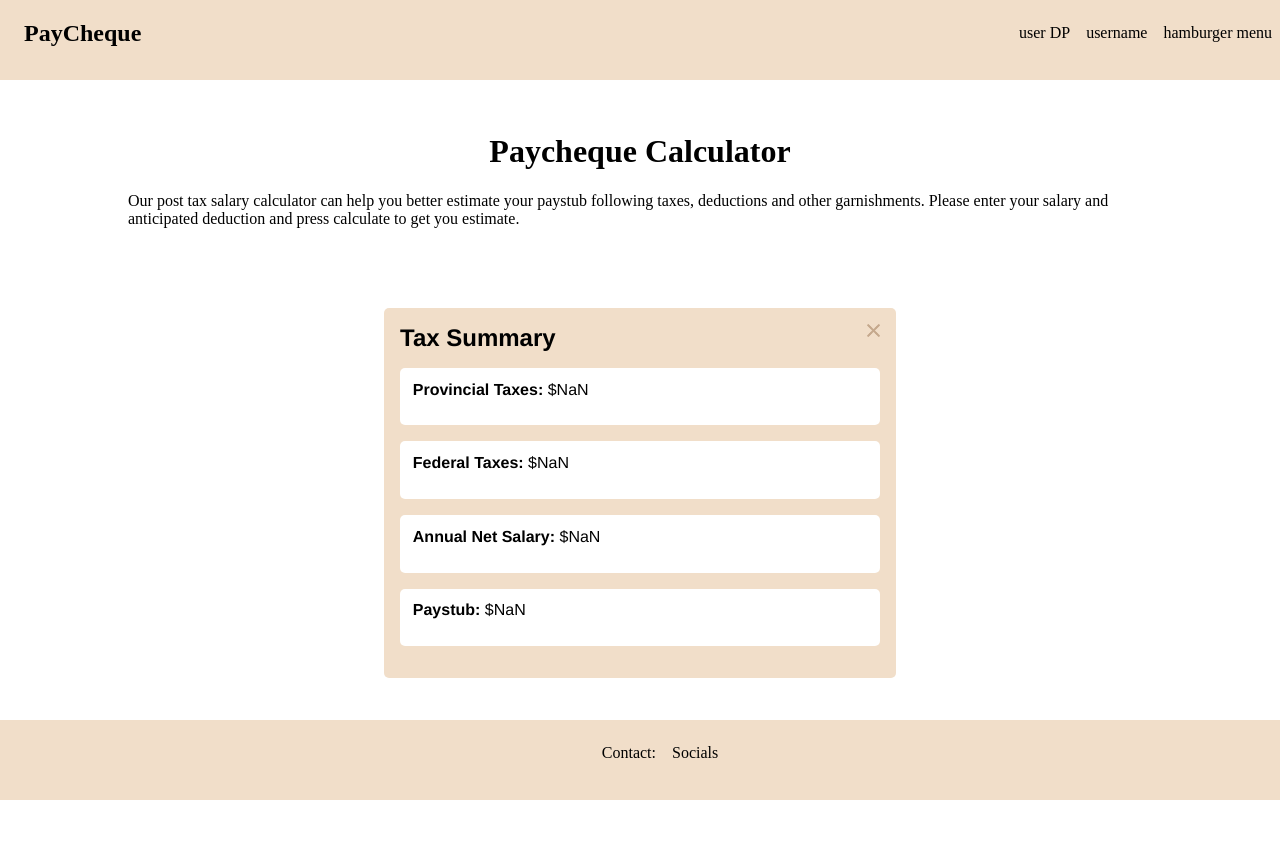
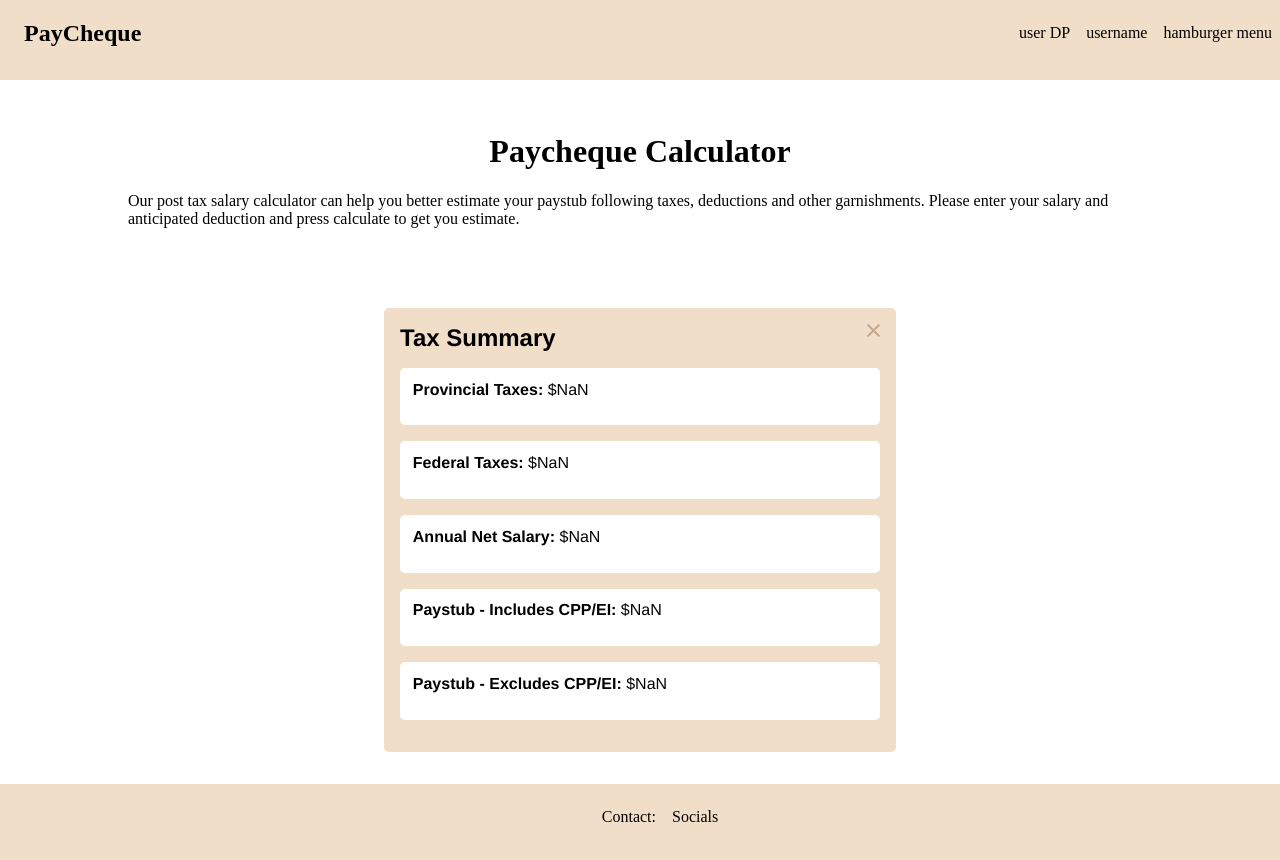
Before and after one commit to Jevaughn-W/Paycheque, a React (Create React App) app: page / in a window 1280 px wide. Both pictures are taken after typing "Sample" into the empty fields and a click on the button "Calculate". Shown: the top 860 px of the page. Before the commit the page ends 800 px from the top, so only its background shows below. Built offline with nearby package versions, Linux system fonts and the light colour scheme.

Commit message:
Show calculation for salary pre and post application of EI and CPP rates

```diff
--- a/src/components/form/showCalculation.jsx
+++ b/src/components/form/showCalculation.jsx
@@ -11,8 +11,21 @@ export default function ShowCalculation(props) {
     'Bi-Weekly': 26
   };
 
+  let preTaxSalary = props.state.Salary / payPeriods[props.state.PayPeriod];
   let annualNetSalary = Math.round((props.state.Salary - props.state.provincialTax - props.state.federalTax) * 100) / 100;
   let paystub = Math.round(((props.state.Salary - props.state.provincialTax - props.state.federalTax)/payPeriods[props.state.PayPeriod])* 100) / 100;
+  let CPP = Math.round((preTaxSalary * props.CPP.rate)*100) / 100;
+
+  // Function to calculate how much EI is based on salary cap
+  const calaculateEI = (salary) => {
+    if (salary > props.EI.max) {
+      return (props.EI.max / 100) * props.EI.rate;
+    }
+
+    return (salary / 100) * props.EI.rate;
+  };
+
+  let EI = calaculateEI(preTaxSalary);
 
   return(
     <section className="result">
@@ -29,7 +42,8 @@ export default function ShowCalculation(props) {
         <p><strong>Provincial Taxes:</strong> ${Math.round(props.state.provincialTax * 100) / 100}</p>
         <p><strong>Federal Taxes:</strong> ${Math.round(props.state.federalTax * 100) /100}</p>
         <p><strong>Annual Net Salary:</strong> ${annualNetSalary}</p>
-        <p><strong>Paystub:</strong> ${paystub}</p>
+        <p><strong>Paystub - Includes CPP/EI:</strong> ${Math.round((paystub - CPP - EI) * 100)/ 100}</p>
+        <p><strong>Paystub - Excludes CPP/EI:</strong> ${paystub}</p>
       </div>
     </section>
   )
```
